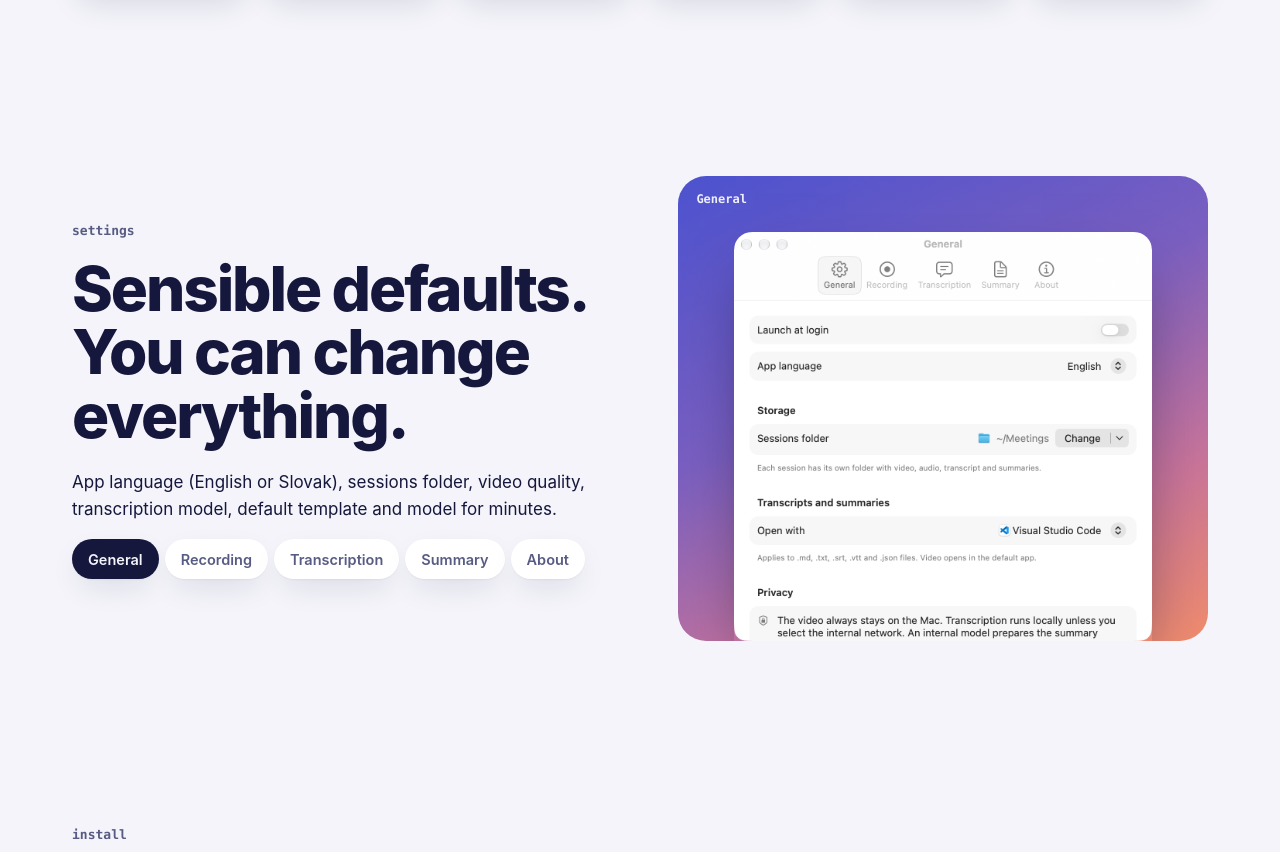
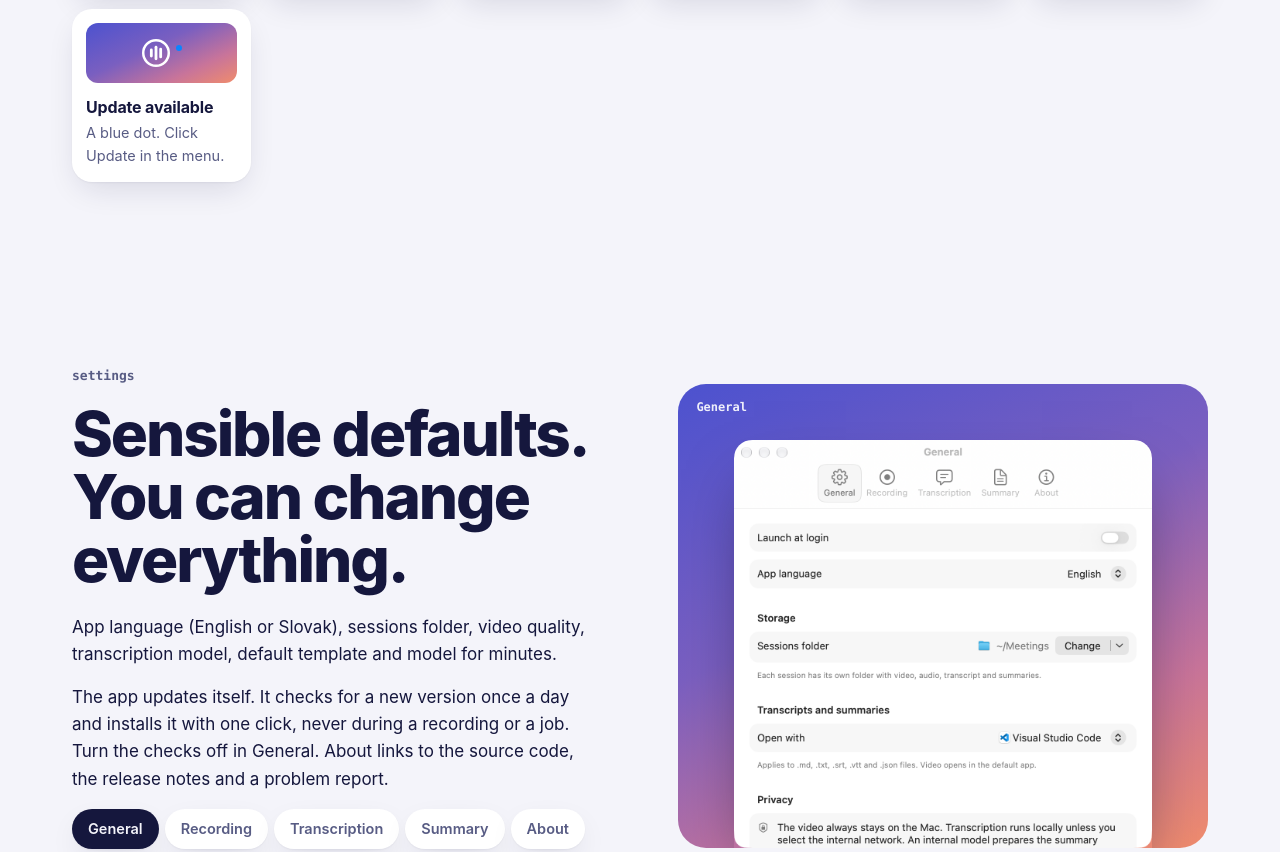
Before and after one commit to softverse-space/minutes, a plain HTML site: page apps/site/index.html in a window 1280 px wide. Shown: the part 5196-6048 px from the top of the page. Drawn offline with Linux system fonts and the light colour scheme.

Commit message:
Describe app updates on the website (EN and SK)
- Icon states: Update available with the blue dot.
- Settings: the app updates itself; About links.
- Install: one install, then the app updates itself.

Co-Authored-By: Claude Opus 5.5 <noreply@anthropic.com>

```diff
--- a/apps/site/index.html
+++ b/apps/site/index.html
@@ -104,6 +104,7 @@
   @media (max-width: 420px) { .menubar .btn { display: none; } }
 
   /* Menu bar icon drawings, shared by the menu bar, the hero and the state list */
+  .update-dot { width: 6px; height: 6px; border-radius: 50%; background: #0a84ff; flex: none; align-self: center; margin-top: -10px; }
   .rec-dot { width: 11px; height: 11px; border-radius: 50%; background: #ff3b30; flex: none; }
   .rec-time { font: 600 14px var(--sans); font-variant-numeric: tabular-nums; }
   @media (prefers-reduced-motion: no-preference) {
@@ -504,6 +505,7 @@
         <li class="state"><div class="chipbar" data-icon="summary"></div><b data-i18n="ic.summary.name">Writing minutes</b><span data-i18n="ic.summary.text">The arc spins while the model writes.</span></li>
         <li class="state"><div class="chipbar" data-icon="done"></div><b data-i18n="ic.done.name">Minutes ready</b><span data-i18n="ic.done.text">A dot waits until you open the popover.</span></li>
         <li class="state"><div class="chipbar" data-icon="busy"></div><b data-i18n="ic.busy.name">Starting or saving</b><span data-i18n="ic.busy.text">The arc spins for a moment.</span></li>
+        <li class="state"><div class="chipbar" data-icon="update"></div><b data-i18n="ic.update.name">Update available</b><span data-i18n="ic.update.text">A blue dot. Click Update in the menu.</span></li>
       </ol>
     </div>
   </section>
@@ -515,6 +517,7 @@
           <div class="stamp" data-i18n="st.stamp">settings</div>
           <h2 data-i18n="st.title">Sensible defaults. You can change everything.</h2>
           <p data-i18n="st.p1">App language (English or Slovak), sessions folder, video quality, transcription model, default template and model for minutes.</p>
+          <p data-i18n="st.p2">The app updates itself. It checks for a new version once a day and installs it with one click, never during a recording or a job. Turn the checks off in General. About links to the source code, the release notes and a problem report.</p>
           <div class="tabs" role="tablist" data-i18n-aria="st.tabs" aria-label="Settings tabs">
             <button type="button" role="tab" aria-selected="true" aria-controls="set-general" id="tab-general">General</button>
             <button type="button" role="tab" aria-selected="false" aria-controls="set-recording" id="tab-recording">Recording</button>
@@ -549,6 +552,7 @@
           <li>Install OpenCode and set up a model: a local one (for example Ollama), your company server or a cloud provider:
 <pre>brew install opencode ffmpeg</pre></li>
         </ol>
+        <p class="note" data-i18n="in.update">You install the app one time. From version 1.1.0, Minutes updates itself: a blue dot next to the menu bar icon tells you about a new version.</p>
         </div>
         <div class="req">
           <h3 data-i18n="in.req.title">What you need</h3>
@@ -657,6 +661,7 @@
         const id = 'gap' + (++maskId);
         return svg(`<mask id="${id}"><rect width="18" height="18" fill="#fff"/><circle cx="14.6" cy="3.4" r="4.4" fill="#000"/></mask><g mask="url(#${id})">${RING()}${STAR}</g><circle cx="14.6" cy="3.4" r="3" fill="currentColor"/>`);
       }
+      case 'update': return svg(RING() + BARS) + '<span class="update-dot"></span>';
       default: return svg(RING() + BARS);
     }
   }
@@ -826,9 +831,11 @@
     'ic.summary.name': 'Píše zápis', 'ic.summary.text': 'Oblúk sa točí, kým model píše.',
     'ic.done.name': 'Zápis je hotový', 'ic.done.text': 'Bodka počká, kým otvoríte popover.',
     'ic.busy.name': 'Spúšťa alebo ukladá', 'ic.busy.text': 'Oblúk sa na chvíľu točí.',
+    'ic.update.name': 'Nová verzia', 'ic.update.text': 'Modrá bodka. V menu kliknite na Update.',
     'st.stamp': 'nastavenia',
     'st.title': 'Rozumné predvoľby, všetko sa dá zmeniť.',
     'st.p1': 'Jazyk aplikácie (English alebo Slovenčina), priečinok sessions, kvalita videa, model na prepis, predvolená šablóna a model pre zápis.',
+    'st.p2': 'Aplikácia sa aktualizuje sama. Raz denne skontroluje novú verziu a nainštaluje ju jedným kliknutím, nikdy nie počas nahrávania ani počas úlohy. Kontrolu vypnete v General. About obsahuje odkazy na zdrojový kód, poznámky k vydaniu a hlásenie problému.',
     'st.tabs': 'Záložky nastavení',
     'alt.general': 'Nastavenia, záložka General', 'alt.recording': 'Nastavenia, záložka Recording',
     'alt.transcription': 'Nastavenia, záložka Transcription',
@@ -838,6 +845,7 @@
     'in.steps': '<li>Stiahnite <a href="https://github.com/softverse-space/minutes/releases/latest"><code>Minutes-1.1.0.dmg</code></a> z GitHubu. Otvorte ho a presuňte Minutes do Applications.</li><li>Spustite Minutes. Ikona sa ukáže v menu bare.</li><li>Kliknite na ikonu a na <b>Allow</b>. Povoľte Minutes v System Settings → Privacy &amp; Security → Screen &amp; System Audio Recording. Aplikáciu reštartujte.</li><li>V Settings → Transcription kliknite na <b>Download model</b>. Stiahne sa raz.</li><li>Nainštalujte OpenCode a nastavte model: lokálny (napríklad Ollama), firemný server alebo cloud:<pre>brew install opencode ffmpeg</pre></li>',
     'in.req.title': 'Čo potrebujete',
     'in.dl': 'Stiahnite si aplikáciu',
+    'in.update': 'Aplikáciu nainštalujete raz. Od verzie 1.1.0 sa Minutes aktualizuje sama: modrá bodka vedľa ikony v menu bare oznámi novú verziu.',
     'bd.title': 'Alebo si ju zostavte sami.',
     'bd.p1': 'Minutes je open source. Naklonujte repozitár a zostavte aplikáciu v Xcode. Potrebujete <b>Xcode 26</b> alebo novší a <b>XcodeGen</b>.',
     'bd.p2': 'Váš build má vlastný podpis. macOS si znova vypýta povolenie nahrávať obrazovku.',
```
